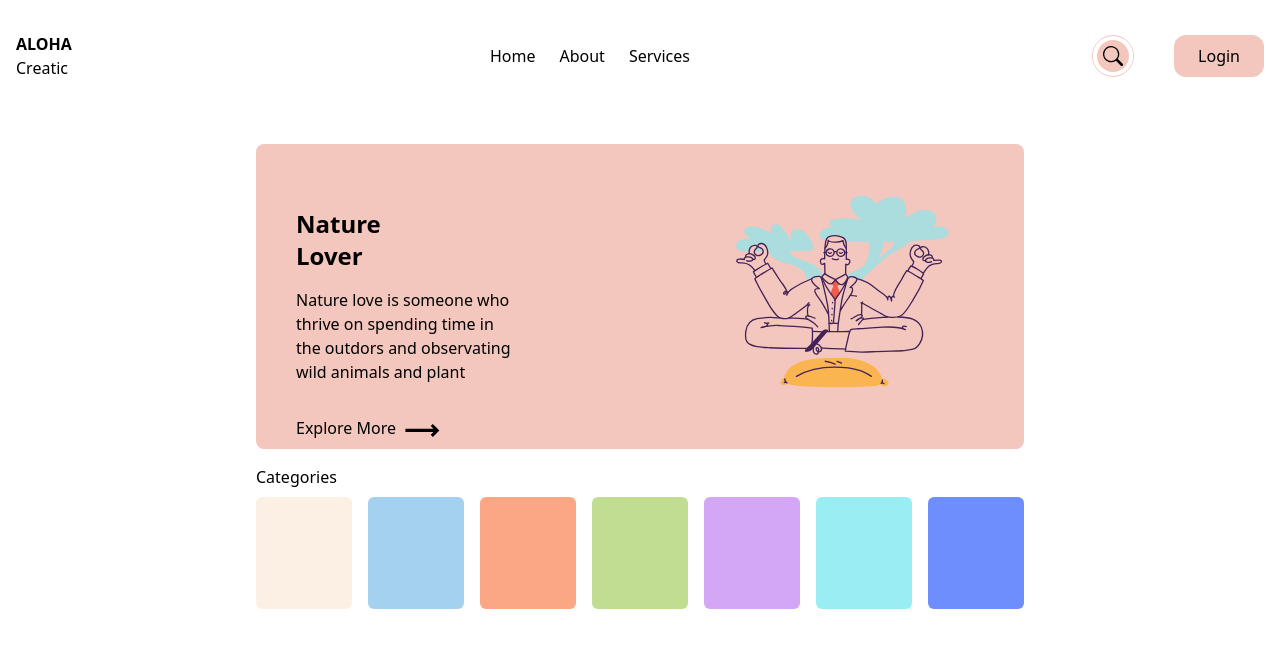
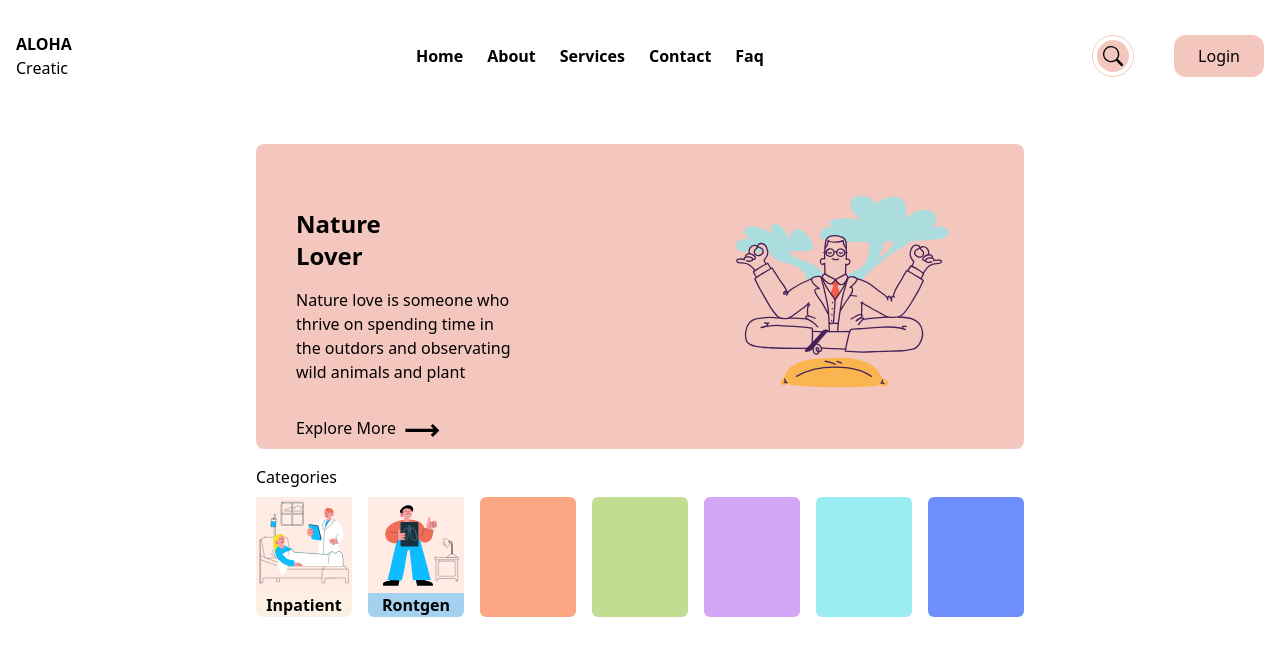
Before and after one commit to hxbc01/alohaCreatic, a Next.js app: page / in a window 1280 px wide. Shown: the top 656 px of the page. Built offline with nearby package versions, Linux system fonts and the light colour scheme.

Commit message:
check main

```diff
--- a/components/Header/navbar.tsx
+++ b/components/Header/navbar.tsx
@@ -16,9 +16,11 @@ export default function Navbar() {
         </div>
         <div>
           <ul className="flex gap-6">
-            <li className="cursor-pointer hover:font-semibold ">Home</li>
-            <li className="cursor-pointer hover:font-semibold ">About</li>
-            <li className="cursor-pointer hover:font-semibold ">Services</li>
+            <li className="cursor-pointer font-semibold ">Home</li>
+            <li className="cursor-pointer font-semibold ">About</li>
+            <li className="cursor-pointer font-semibold ">Services</li>
+            <li className="cursor-pointer font-semibold ">Contact</li>
+            <li className="cursor-pointer font-semibold ">Faq</li>
           </ul>
         </div>
         <div className="flex gap-6">
--- a/components/Header/search.module.css
+++ b/components/Header/search.module.css
@@ -6,17 +6,17 @@
   position: relative;
   transition: all 0.5s ease-in-out;
 
+
 }
 
 .container:hover {
   width: 250px;
-
+  animation-delay: 1s
 }
 
 .container:hover>.btn {
   pointer-events: all;
   width: 32px;
-  animation-delay: 1s
 
 
 }
--- a/components/Home/content.tsx
+++ b/components/Home/content.tsx
@@ -1,4 +1,7 @@
 import React from 'react'
+import Image from 'next/image'
+import check from "../../public/image/check.svg"
+import rongten from "../../public/image/rontgen.svg"
 
 export default function Content() {
     return (
@@ -6,25 +9,41 @@ export default function Content() {
             <div className='w-3/5 mt-4'>
                 <h1 className='font-medium'>Categories</h1>
                 <div className='flex gap-4'>
-                    <div className='w-28 h-28 bg-[#FCF0E4] mt-2 rounded-md transition ease-in-out hover:translate-y-1 hover:scale-110'>
+                    <div className='w-56 h-auto bg-[#FCF0E4] mt-2 rounded-md transition ease-in-out hover:translate-y-1 hover:scale-110 cursor-pointer'>
+                        <div className='flex flex-col items-center'>
+                            <Image
+                                src={check}
+                                alt='vitamin'
+                                width='200px'
+                                height='200px'
+                            />
+                            <p className='font-semibold'>Inpatient</p>
+                        </div>
+                    </div>
+                    <div className='w-56 bg-[#A5D1F1] mt-2 rounded-md transition ease-in-out hover:translate-y-1 hover:scale-110'>
+                        <div className='flex flex-col items-center'>
+                            <Image
+                                src={rongten}
+                                alt='vitamin'
+                                width='200px'
+                                height='200px'
+                            />
+                            <p className='font-semibold'>Rontgen</p>
+                        </div>
+                    </div>
+                    <div className='w-56 bg-[#FCA783] mt-2 rounded-md transition ease-in-out hover:translate-y-1 hover:scale-110'>
 
                     </div>
-                    <div className='w-28 h-28 bg-[#A5D1F1] mt-2 rounded-md transition ease-in-out hover:translate-y-1 hover:scale-110'>
+                    <div className='w-56 bg-[#C0DD91] mt-2 rounded-md transition ease-in-out hover:translate-y-1 hover:scale-110'>
 
                     </div>
-                    <div className='w-28 h-28 bg-[#FCA783] mt-2 rounded-md transition ease-in-out hover:translate-y-1 hover:scale-110'>
+                    <div className='w-56 bg-[#D3A6F6] mt-2 rounded-md transition ease-in-out hover:translate-y-1 hover:scale-110'>
 
                     </div>
-                    <div className='w-28 h-28 bg-[#C0DD91] mt-2 rounded-md transition ease-in-out hover:translate-y-1 hover:scale-110'>
+                    <div className='w-56 bg-[#99EDF3] mt-2 rounded-md transition ease-in-out hover:translate-y-1 hover:scale-110'>
 
                     </div>
-                    <div className='w-28 h-28 bg-[#D3A6F6] mt-2 rounded-md transition ease-in-out hover:translate-y-1 hover:scale-110'>
-
-                    </div>
-                    <div className='w-28 h-28 bg-[#99EDF3] mt-2 rounded-md transition ease-in-out hover:translate-y-1 hover:scale-110'>
-
-                    </div>
-                    <div className='w-28 h-28 bg-[#6F8EFD] mt-2 rounded-md transition ease-in-out hover:translate-y-1 hover:scale-110'>
+                    <div className='w-56 bg-[#6F8EFD] mt-2 rounded-md transition ease-in-out hover:translate-y-1 hover:scale-110'>
 
                     </div>
                 </div>
```
Also changed, not shown: public/image/check.svg (added), public/image/rontgen.svg (added).
